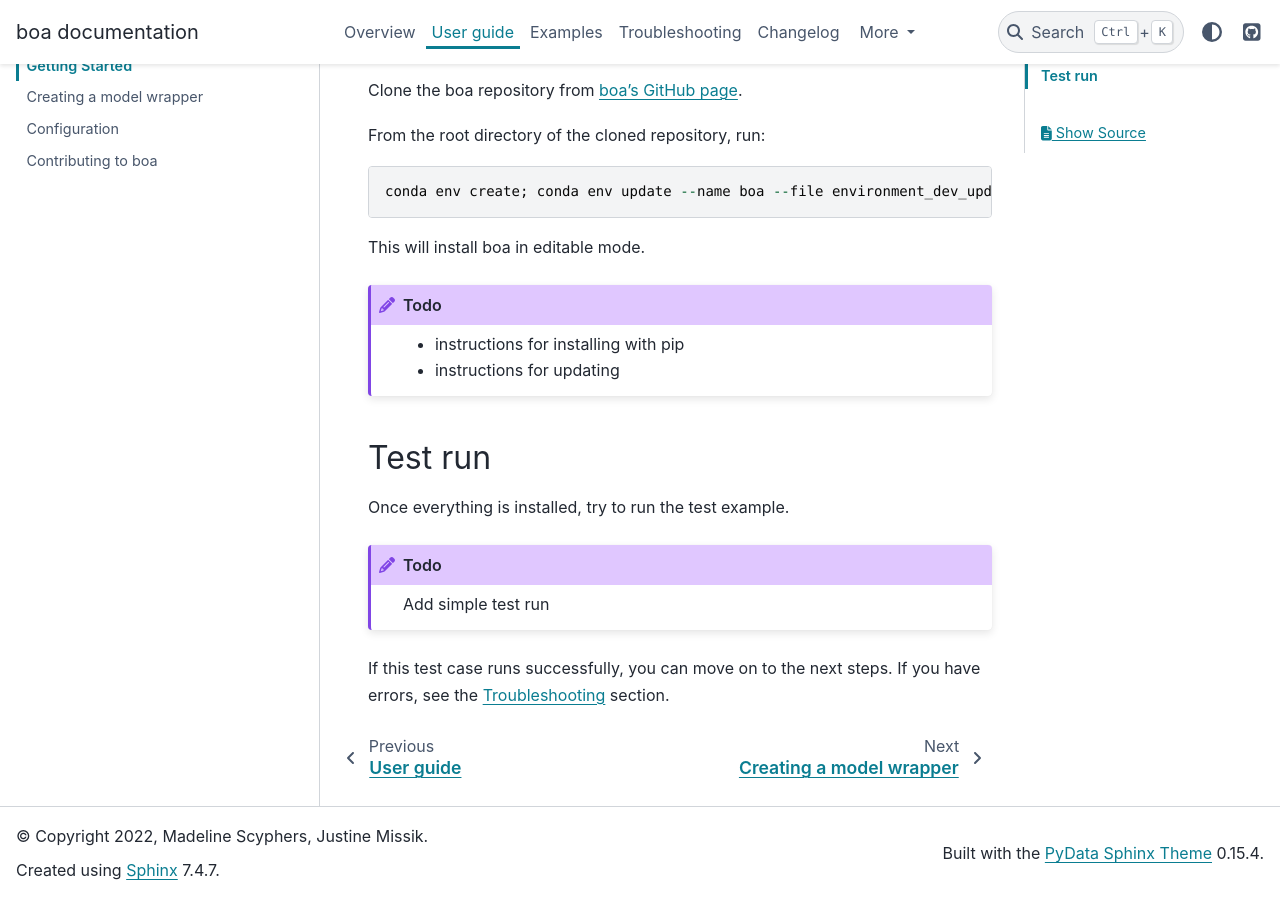
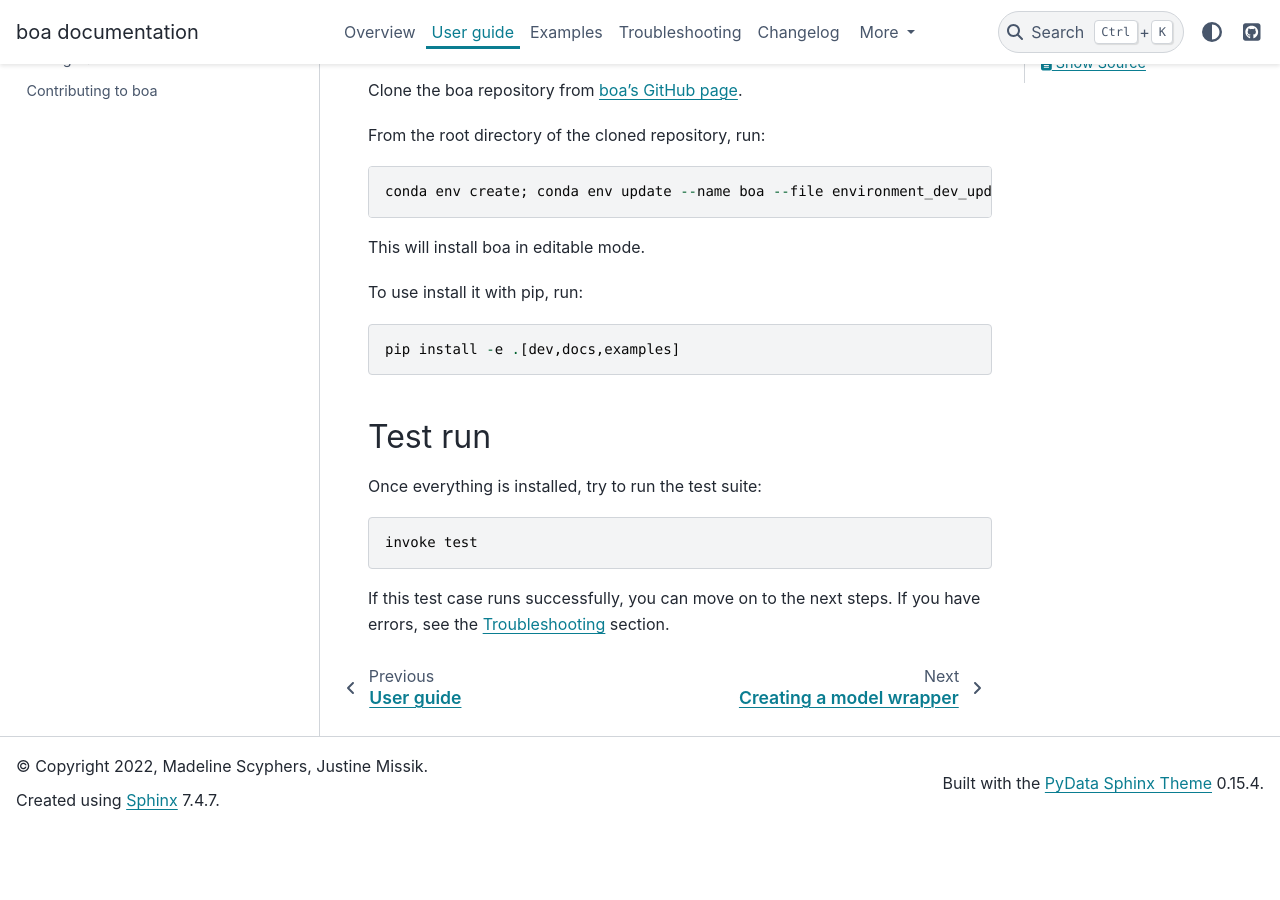
Before and after one commit to madeline-scyphers/boa, a Sphinx documentation site: the page built from docs/user_guide/getting_started.rst, in a window 1280 px wide and 900 px high, scrolled down 748 px. Built offline with Sphinx 7.4.7 and the PyData theme 0.15.4, drawn with Linux system fonts in a browser that asks for light colours; pages that are not in the unit, such as notebooks, are missing from menus; comment, search, counter and statistics services are not loaded; after the commit the page ends 1578 px from its top, so only the background shows below that.

Commit message:
Fix dev yaml file dependencies

```diff
--- a/docs/user_guide/getting_started.rst
+++ b/docs/user_guide/getting_started.rst
@@ -36,18 +36,17 @@ From the root directory of the cloned repository, run::
 
 This will install boa in editable mode.
 
-.. todo::
-   - instructions for installing with pip
-   - instructions for updating
+To use install it with pip, run::
+
+    pip install -e .[dev,docs,examples]
 
 ********
 Test run
 ********
 
-Once everything is installed, try to run the test example.
+Once everything is installed, try to run the test suite::
 
-.. todo::
-    Add simple test run
+    invoke test
 
 If this test case runs successfully, you can move on to the next steps.
 If you have errors, see the :ref:`Troubleshooting` section.
--- a/environment_dev_update.yml
+++ b/environment_dev_update.yml
@@ -7,4 +7,4 @@ channels:
 dependencies:
   - pip
   - pip:
-    -e .[dev,docs,examples]
+    - -e .[dev,docs,examples]
```
